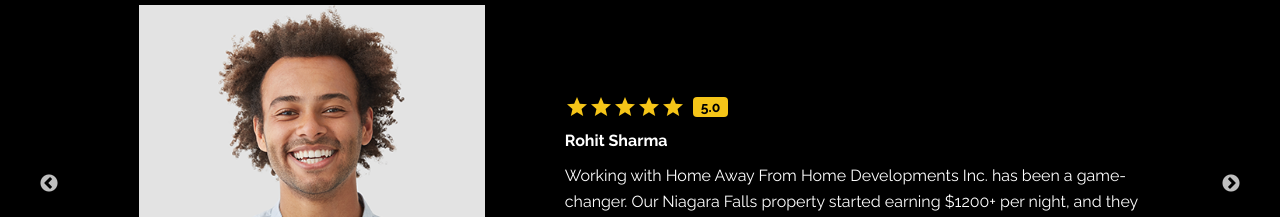
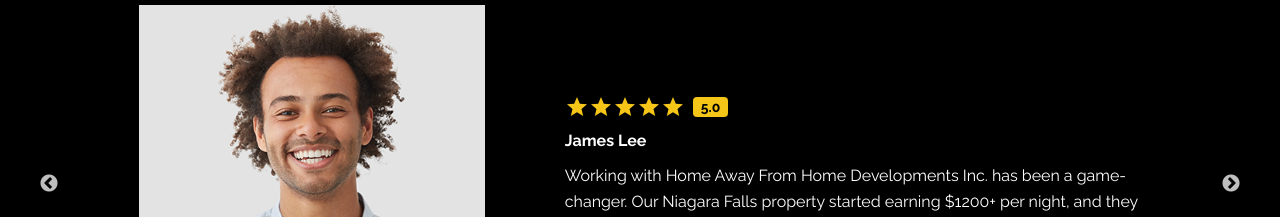
Before and after one commit to developer4viexports/hahdev, a React (Vite) app: page / in a window 1280 px wide. Shown: the part 2940-3157 px from the top of the page. Built offline with nearby package versions, Linux system fonts and the light colour scheme.

Commit message:
name change

```diff
--- a/src/components/TestimonialsCarousel.jsx
+++ b/src/components/TestimonialsCarousel.jsx
@@ -75,7 +75,7 @@ function PrevArrow(props) {
 const testimonials = [
   {
     id: 1,
-    name: "Rohit Sharma",
+    name: "James Lee",
     rating: 5,
     review:
       "Working with Home Away From Home Developments Inc. has been a game-changer. Our Niagara Falls property started earning \$1200+ per night, and they took care of everything — cleaning, staging, and guest support. Total peace of mind.",
```
Lines whose indentation alone changed are shown as unchanged.
